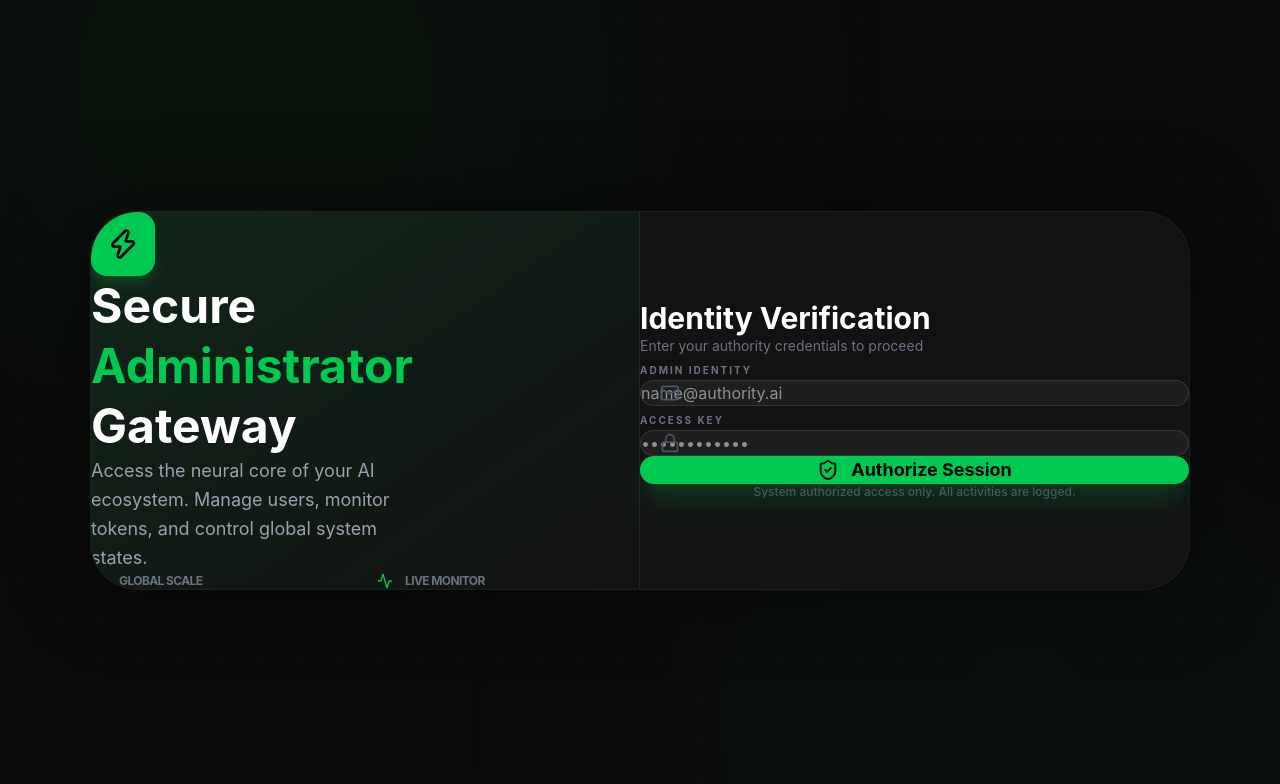
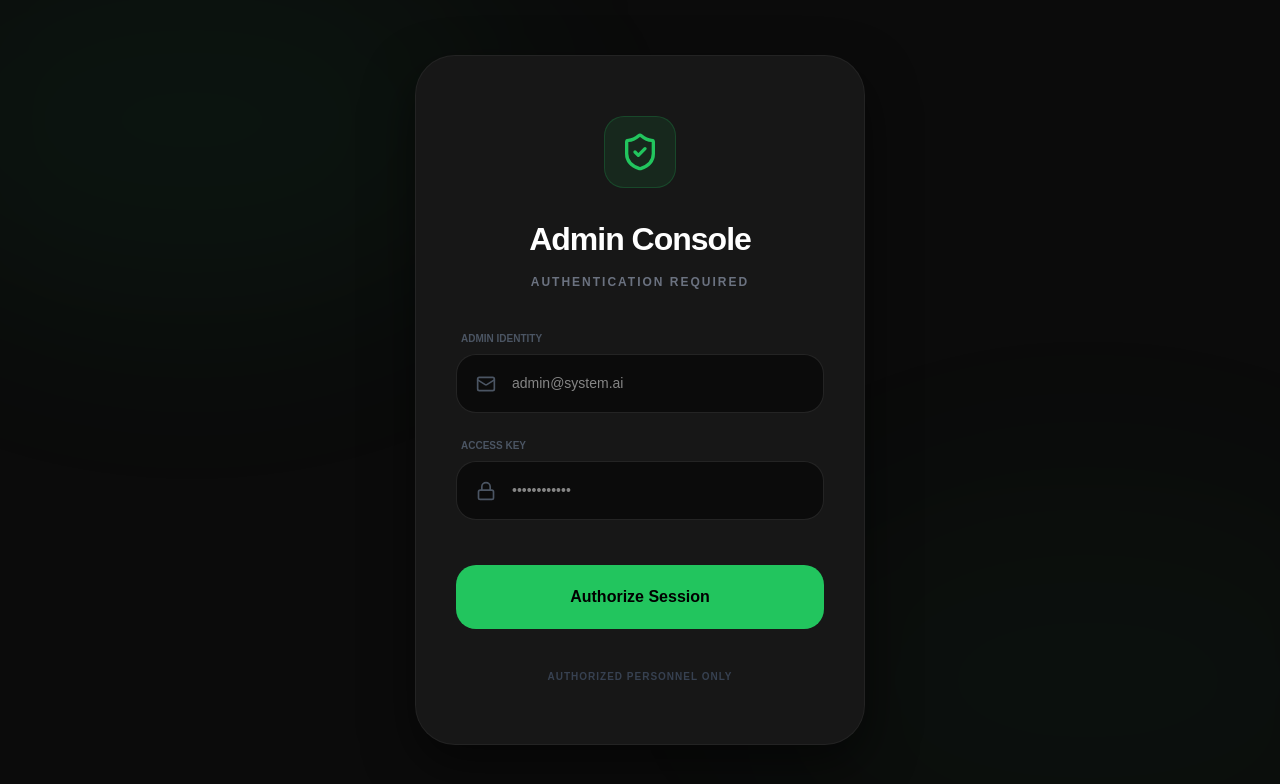
Before and after one commit to sruthi939/ChatBot, a React (Vite) app in the folder admin/: page /logs in a window 1280 px wide. Shown: the top 784 px of the page. Built offline with nearby package versions, Linux system fonts and the light colour scheme.

Commit message:
implement admin login page and navigation sidebar components

```diff
--- a/admin/src/components/Sidebar.jsx
+++ b/admin/src/components/Sidebar.jsx
@@ -1,5 +1,5 @@
 import React from 'react'
-import { LayoutDashboard, Users, Megaphone, Settings, LogOut, Shield } from 'lucide-react'
+import { LayoutDashboard, Users, Megaphone, Settings, LogOut, Shield, TrendingUp, Terminal } from 'lucide-react'
 import { NavLink } from 'react-router-dom'
 
 const Sidebar = ({ onLogout }) => {
@@ -8,7 +8,7 @@ const Sidebar = ({ onLogout }) => {
         { id: 'users', label: 'Users', icon: <Users size={20} /> },
         { id: 'analytics', label: 'Analytics', icon: <TrendingUp size={20} /> },
         { id: 'broadcast', label: 'Broadcast', icon: <Megaphone size={20} /> },
-        { id: 'logs', label: 'System Logs', icon: <LayoutDashboard size={20} /> },
+        { id: 'logs', label: 'System Logs', icon: <Terminal size={20} /> },
         { id: 'settings', label: 'Settings', icon: <Settings size={20} /> },
     ]
 
--- a/admin/src/pages/Login.jsx
+++ b/admin/src/pages/Login.jsx
@@ -1,5 +1,5 @@
 import React, { useState } from 'react'
-import { Lock, Mail, ShieldCheck, Zap, Globe, Activity } from 'lucide-react'
+import { Lock, Mail, ShieldCheck, Zap } from 'lucide-react'
 
 const Login = ({ onLogin, error }) => {
     const [credentials, setCredentials] = useState({ email: '', password: '' });
@@ -9,93 +9,130 @@ const Login = ({ onLogin, error }) => {
         onLogin(credentials);
     };
 
+    const containerStyle = {
+        minHeight: '100vh',
+        width: '100vw',
+        display: 'flex',
+        alignItems: 'center',
+        justifyContent: 'center',
+        backgroundColor: '#0b0b0b',
+        padding: '20px',
+        position: 'relative',
+        overflow: 'hidden',
+        fontFamily: 'sans-serif'
+    };
+
+    const cardStyle = {
+        backgroundColor: '#171717',
+        border: '1px solid rgba(255,255,255,0.05)',
+        padding: '60px 40px',
+        borderRadius: '40px',
+        width: '100%',
+        maxWidth: '450px',
+        position: 'relative',
+        zIndex: 10,
+        textAlign: 'center',
+        boxShadow: '0 20px 50px rgba(0,0,0,0.5)'
+    };
+
+    const inputWrapperStyle = {
+        position: 'relative',
+        marginBottom: '25px',
+        textAlign: 'left'
+    };
+
+    const inputStyle = {
+        width: '100%',
+        backgroundColor: '#0b0b0b',
+        border: '1px solid rgba(255,255,255,0.1)',
+        padding: '18px 20px 18px 55px',
+        borderRadius: '20px',
+        outline: 'none',
+        color: 'white',
+        fontSize: '14px',
+        boxSizing: 'border-box'
+    };
+
+    const iconStyle = {
+        position: 'absolute',
+        left: '20px',
+        top: '50%',
+        transform: 'translateY(-50%)',
+        color: '#4b5563'
+    };
+
+    const buttonStyle = {
+        width: '100%',
+        backgroundColor: '#22c55e',
+        color: 'black',
+        fontWeight: '900',
+        padding: '20px',
+        borderRadius: '20px',
+        border: 'none',
+        cursor: 'pointer',
+        fontSize: '16px',
+        marginTop: '20px',
+        transition: 'all 0.2s'
+    };
+
     return (
-        <div className="min-h-screen w-full flex items-center justify-center bg-[#0b0b0b] p-6 relative overflow-hidden">
-            {/* Animated Background Elements */}
-            <div className="absolute top-[-20%] left-[-10%] w-[60%] h-[60%] bg-green-600/10 blur-[160px] rounded-full animate-pulse" />
-            <div className="absolute bottom-[-20%] right-[-10%] w-[60%] h-[60%] bg-green-400/5 blur-[160px] rounded-full animate-pulse" style={{ animationDelay: '2s' }} />
+        <div style={containerStyle}>
+            {/* Background Glows */}
+            <div style={{ position: 'absolute', top: '-10%', left: '-10%', width: '50%', height: '50%', backgroundColor: 'rgba(34,197,94,0.05)', filter: 'blur(100px)', borderRadius: '50%' }} />
+            <div style={{ position: 'absolute', bottom: '-10%', right: '-10%', width: '50%', height: '50%', backgroundColor: 'rgba(34,197,94,0.03)', filter: 'blur(100px)', borderRadius: '50%' }} />
 
-            {/* Mesh Pattern */}
-            <div className="absolute inset-0 opacity-[0.03]" style={{ backgroundImage: 'radial-gradient(#ffffff 1px, transparent 1px)', backgroundSize: '40px 40px' }} />
-
-            <div className="w-full max-w-[1100px] grid grid-cols-1 md:grid-cols-2 bg-[#121212] border border-white/5 rounded-[48px] overflow-hidden relative z-10 shadow-[0_0_80px_rgba(0,0,0,0.5)]">
-
-                {/* Left Side: Brand/Info */}
-                <div className="hidden md:flex flex-col justify-between p-16 bg-gradient-to-br from-green-500/10 to-transparent border-r border-white/5">
-                    <div>
-                        <div className="size-16 bg-green-500 rounded-2xl flex items-center justify-center mb-10 shadow-lg shadow-green-500/20">
-                            <Zap className="text-black" size={32} />
+            <div style={cardStyle}>
+                <div style={{ marginBottom: '40px' }}>
+                    <div style={{ display: 'inline-block', padding: '15px', backgroundColor: 'rgba(34,197,94,0.1)', borderRadius: '20px', marginBottom: '20px', border: '1px solid rgba(34,197,94,0.2)' }}>
+                        <ShieldCheck size={40} color="#22c55e" />
                     </div>
-                        <h2 className="text-5xl font-bold leading-tight">Secure <br /><span className="text-green-500">Administrator</span> <br />Gateway</h2>
-                        <p className="text-gray-400 mt-6 text-lg max-w-xs leading-relaxed">
-                            Access the neural core of your AI ecosystem. Manage users, monitor tokens, and control global system states.
-                        </p>
+                    <h1 style={{ fontSize: '32px', margin: '0 0 10px 0', fontWeight: '900', letterSpacing: '-1px' }}>Admin Console</h1>
+                    <p style={{ fontSize: '12px', color: '#6b7280', margin: 0, textTransform: 'uppercase', fontWeight: 'bold', letterSpacing: '2px' }}>Authentication Required</p>
                 </div>
 
-                    <div className="grid grid-cols-2 gap-6">
-                        <div className="flex items-center gap-3 text-xs font-bold text-gray-500 uppercase tracking-tighter">
-                            <Globe size={16} className="text-green-500" />
-                            <span>Global Scale</span>
-                        </div>
-                        <div className="flex items-center gap-3 text-xs font-bold text-gray-500 uppercase tracking-tighter">
-                            <Activity size={16} className="text-green-500" />
-                            <span>Live Monitor</span>
-                        </div>
-                    </div>
-                </div>
-
-                {/* Right Side: Form */}
-                <div className="p-12 md:p-16 flex flex-col justify-center">
-                    <div className="mb-12">
-                        <h1 className="text-3xl font-bold">Identity Verification</h1>
-                        <p className="text-gray-500 text-sm mt-2">Enter your authority credentials to proceed</p>
-                    </div>
-
-                    <form onSubmit={handleSubmit} className="space-y-8">
-                        <div className="space-y-3">
-                            <label className="text-[10px] font-bold text-gray-500 uppercase tracking-[0.2em] px-1">Admin Identity</label>
-                            <div className="relative group">
-                                <Mail className="absolute left-5 top-1/2 -translate-y-1/2 size-5 text-gray-600 group-focus-within:text-green-500 transition-colors" />
+                <form onSubmit={handleSubmit}>
+                    <div style={inputWrapperStyle}>
+                        <label style={{ display: 'block', fontSize: '10px', fontWeight: 'bold', color: '#4b5563', textTransform: 'uppercase', marginBottom: '8px', paddingLeft: '5px' }}>Admin Identity</label>
+                        <div style={{ position: 'relative' }}>
+                            <Mail size={20} style={iconStyle} />
                             <input
                                 type="email"
-                                    placeholder="name@authority.ai"
+                                placeholder="admin@system.ai"
                                 required
-                                    className="w-full bg-white/5 border border-white/10 p-6 pl-14 rounded-3xl outline-none focus:border-green-500/40 text-white transition-all hover:bg-white/[0.08]"
+                                style={inputStyle}
                                 onChange={e => setCredentials({...credentials, email: e.target.value})}
                             />
                         </div>
                     </div>
 
-                        <div className="space-y-3">
-                            <label className="text-[10px] font-bold text-gray-500 uppercase tracking-[0.2em] px-1">Access Key</label>
-                            <div className="relative group">
-                                <Lock className="absolute left-5 top-1/2 -translate-y-1/2 size-5 text-gray-600 group-focus-within:text-green-500 transition-colors" />
+                    <div style={inputWrapperStyle}>
+                        <label style={{ display: 'block', fontSize: '10px', fontWeight: 'bold', color: '#4b5563', textTransform: 'uppercase', marginBottom: '8px', paddingLeft: '5px' }}>Access Key</label>
+                        <div style={{ position: 'relative' }}>
+                            <Lock size={20} style={iconStyle} />
                             <input
                                 type="password"
                                 placeholder="••••••••••••"
                                 required
-                                    className="w-full bg-white/5 border border-white/10 p-6 pl-14 rounded-3xl outline-none focus:border-green-500/40 text-white transition-all hover:bg-white/[0.08]"
+                                style={inputStyle}
                                 onChange={e => setCredentials({...credentials, password: e.target.value})}
                             />
                         </div>
                     </div>
 
                     {error && (
-                            <div className="p-5 bg-red-500/10 border border-red-500/20 rounded-3xl animate-in fade-in zoom-in-95 duration-300">
-                                <p className="text-red-500 text-xs text-center font-bold">{error}</p>
+                        <div style={{ padding: '15px', backgroundColor: 'rgba(239,68,68,0.1)', border: '1px solid rgba(239,68,68,0.2)', borderRadius: '15px', marginBottom: '20px' }}>
+                            <p style={{ color: '#ef4444', fontSize: '12px', margin: 0, fontWeight: 'bold' }}>{error}</p>
                         </div>
                     )}
 
-                        <button className="w-full bg-green-500 hover:bg-green-600 active:scale-[0.98] text-black font-bold py-6 rounded-[28px] transition-all shadow-xl shadow-green-500/20 text-lg flex items-center justify-center gap-3">
-                            <ShieldCheck size={22} />
+                    <button type="submit" style={buttonStyle}>
                         Authorize Session
                     </button>
                 </form>
 
-                    <p className="mt-12 text-center text-xs text-gray-600 font-medium">
-                        System authorized access only. All activities are logged.
+                <p style={{ marginTop: '40px', fontSize: '10px', color: '#374151', fontWeight: 'bold', textTransform: 'uppercase', letterSpacing: '1px' }}>
+                    Authorized Personnel Only
                 </p>
-                </div>
             </div>
         </div>
     )
```
Lines whose indentation alone changed are shown as unchanged.
